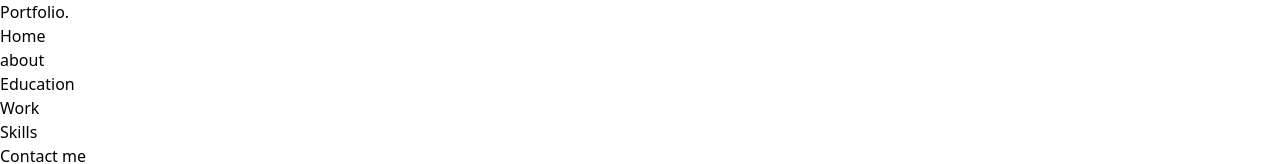
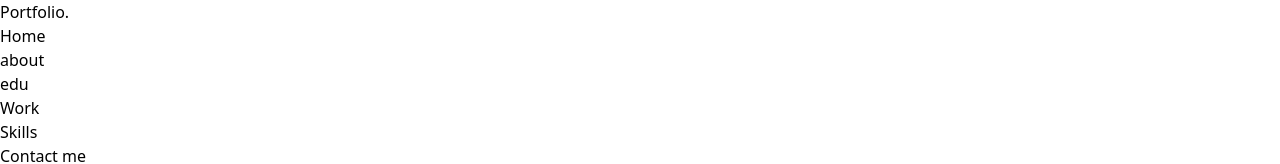
Before and after one commit to Roh2003/my-portfolio-frontend, a React (Vite) app: page / in a window 1280 px wide. Shown: the top 164 px of the page. Built offline with nearby package versions, Linux system fonts and the light colour scheme.

Commit message:
nav fixes-1

```diff
--- a/src/components/home.jsx
+++ b/src/components/home.jsx
@@ -45,7 +45,7 @@ function Home() {
                         </li>
                         <li>
                             <Link to="about" smooth={true} duration={500} className="hover:text-yellow-500 hover:underline font-bold">
-                                Education
+                                edu
                             </Link>
                         </li>
                         <li>
```
